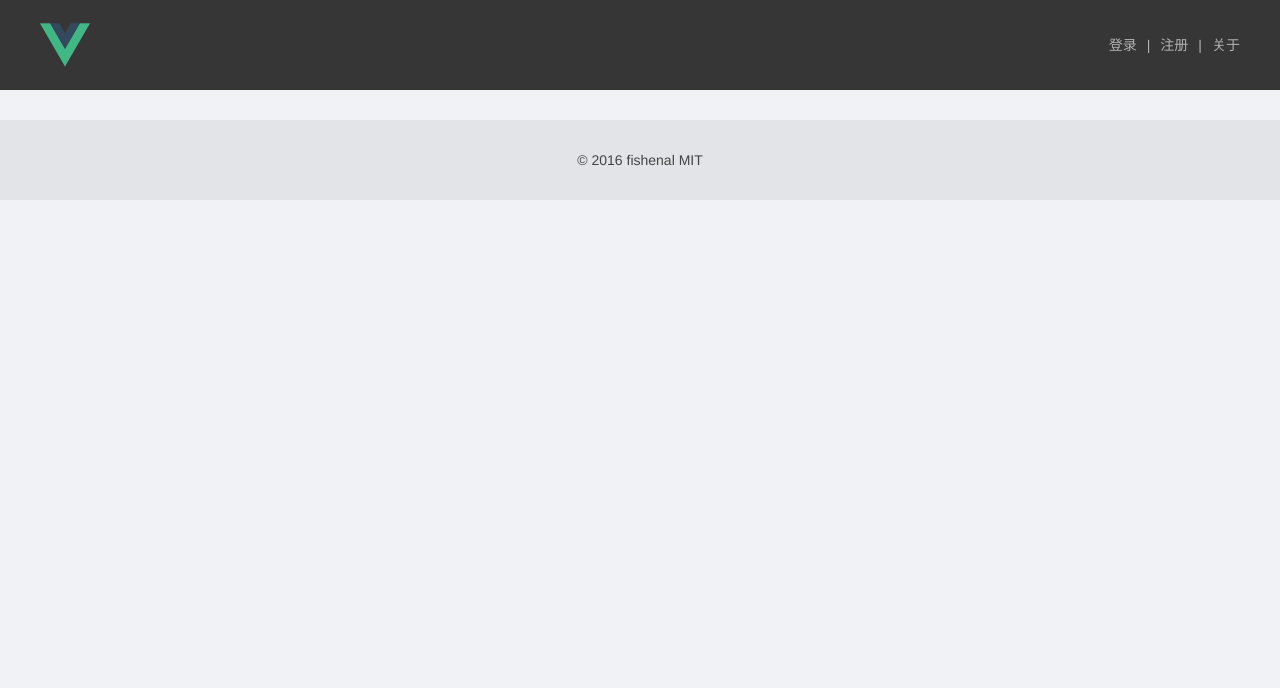
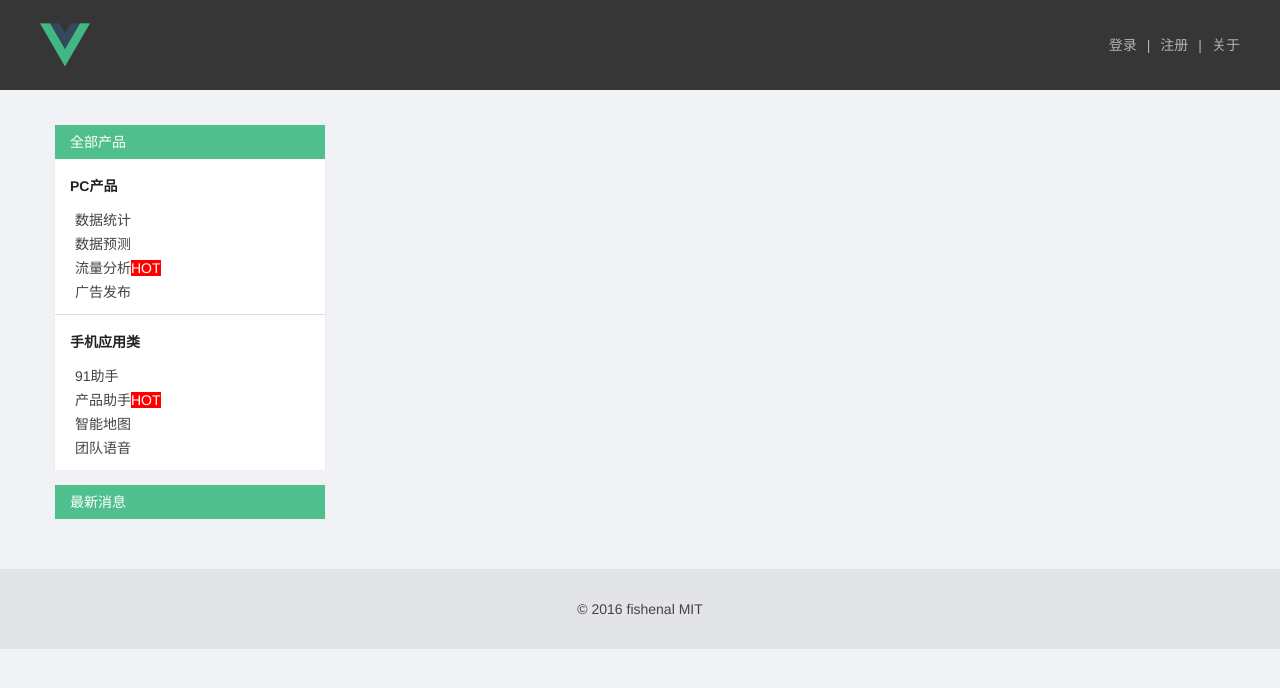
Before and after one commit to quadrant26/vue2.0_Online, a Vue app in the folder vue-project/: page / in a window 1280 px wide. Shown: the top 688 px of the page. Built offline with nearby package versions, Linux system fonts and the light colour scheme.

Commit message:
component Index

```diff
--- a/vue-project/src/main.js
+++ b/vue-project/src/main.js
@@ -3,6 +3,8 @@
 import Vue from 'vue'
 import App from './App'
 import VueRouter from 'vue-router'
+
+import IndexPage from './pages/index.vue'
 
 Vue.use(VueRouter);
 
@@ -13,6 +15,7 @@ const router = new VueRouter({
   routes: [
     {
       path: '/',
+      component: IndexPage
     }
   ]
 })
--- /dev/null
+++ b/vue-project/src/pages/index.vue
@@ -0,0 +1,177 @@
+<template>
+    <div class="index-wrap">
+        <div class="index-left">
+            <div class="index-left-block">
+                <h2>全部产品</h2>
+
+                <template v-for="product in productList">
+                    <h3>{{product.title}}</h3>
+                    <ul>
+                        <li v-for="item in product.list">
+                            <a :href="item.url">{{item.name}}</a>
+                            <span v-if="item.hot" class="hot-tag">HOT</span>
+                        </li>
+                    </ul>
+                    <div v-if="!product.last" class="hr"></div>
+                </template>
+            </div>
+            <div class="index-left-block">
+                <h2>最新消息</h2>
+            </div>
+        </div>
+        <div class="index-right"></div>
+    </div>
+</template>
+
+<script>
+export default {
+  data() {
+    return {
+      msg: "test indexpage",
+      productList: {
+        pc: {
+          title: "PC产品",
+          list: [
+            {
+              name: "数据统计",
+              url: "http://starcraft.com"
+            },
+            {
+              name: "数据预测",
+              url: "http://warcraft.com"
+            },
+            {
+              name: "流量分析",
+              url: "http://overwatch.com",
+              hot: true
+            },
+            {
+              name: "广告发布",
+              url: "http://hearstone.com"
+            }
+          ]
+        },
+        app: {
+          title: "手机应用类",
+          last: true,
+          list: [
+            {
+              name: "91助手",
+              url: "http://weixin.com"
+            },
+            {
+              name: "产品助手",
+              url: "http://twitter.com",
+              hot: true
+            },
+            {
+              name: "智能地图",
+              url: "http://maps.com"
+            },
+            {
+              name: "团队语音",
+              url: "http://phone.com"
+            }
+          ]
+        }
+      }
+    };
+  }
+};
+</script>
+
+<style scoped>
+.index-wrap {
+  width: 1200px;
+  margin: 0 auto;
+  overflow: hidden;
+}
+.index-left {
+  float: left;
+  width: 300px;
+  text-align: left;
+}
+.index-right {
+  float: left;
+  width: 900px;
+}
+.index-left-block {
+  margin: 15px;
+  background: #fff;
+  box-shadow: 0 0 1px #ddd;
+}
+.index-left-block .hr {
+  margin-bottom: 20px;
+}
+.index-left-block h2 {
+  background: #4fc08d;
+  color: #fff;
+  padding: 10px 15px;
+  margin-bottom: 20px;
+}
+.index-left-block h3 {
+  padding: 0 15px 5px 15px;
+  font-weight: bold;
+  color: #222;
+}
+.index-left-block ul {
+  padding: 10px 15px;
+}
+.index-left-block li {
+  padding: 5px;
+}
+.index-board-list {
+  overflow: hidden;
+}
+.index-board-item {
+  float: left;
+  width: 400px;
+  background: #fff;
+  box-shadow: 0 0 1px #ddd;
+  padding: 20px;
+  margin-right: 20px;
+  margin-bottom: 20px;
+}
+.index-board-item-inner {
+  min-height: 125px;
+  padding-left: 120px;
+}
+.index-board-car .index-board-item-inner {
+  background: url(../assets/images/1.png) no-repeat;
+}
+.index-board-loud .index-board-item-inner {
+  background: url(../assets/images/2.png) no-repeat;
+}
+.index-board-earth .index-board-item-inner {
+  background: url(../assets/images/3.png) no-repeat;
+}
+.index-board-hill .index-board-item-inner {
+  background: url(../assets/images/4.png) no-repeat;
+}
+.index-board-item h2 {
+  font-size: 18px;
+  font-weight: bold;
+  color: #000;
+  margin-bottom: 15px;
+}
+.line-last {
+  margin-right: 0;
+}
+.index-board-button {
+  margin-top: 20px;
+}
+.lastest-news {
+  min-height: 512px;
+}
+.hot-tag {
+  background: red;
+  color: #fff;
+}
+.new-item {
+  display: inline-block;
+  width: 230px;
+  overflow: hidden;
+  text-overflow: ellipsis;
+  white-space: nowrap;
+}
+</style>
```
